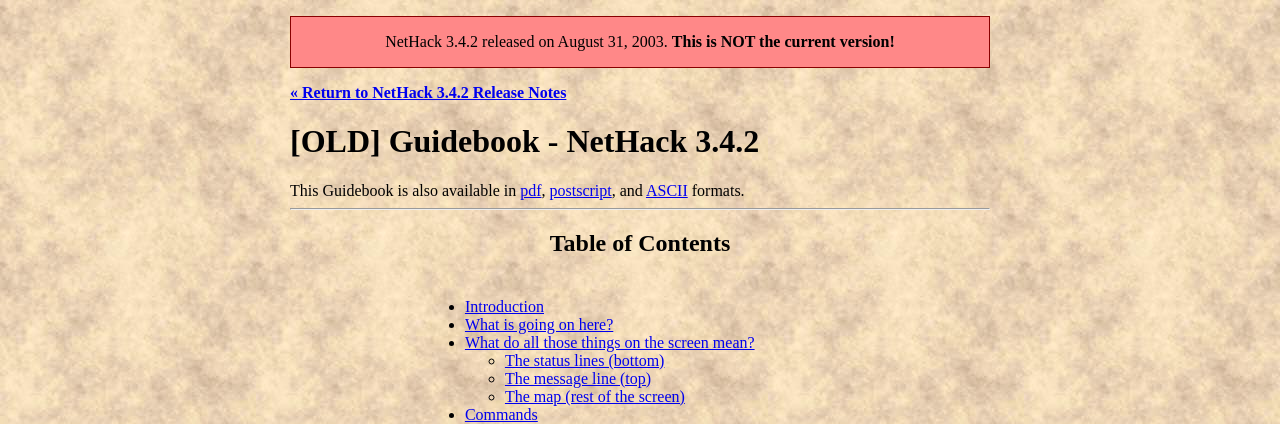
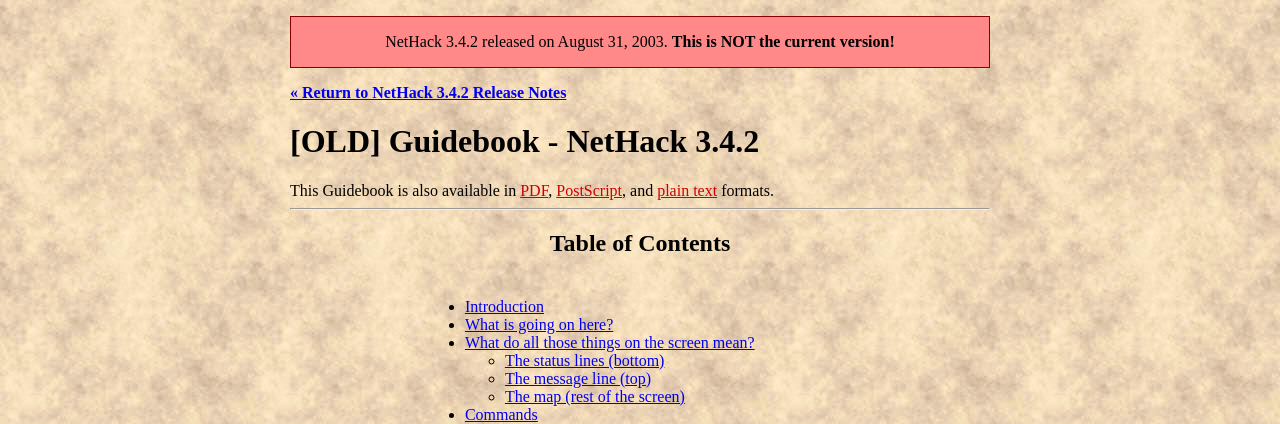
Before and after one commit to tung/nethack-www, a Jekyll site: the page built from v342/guidebook.html, in a window 1280 px wide. Shown: the top 424 px of the page. Built offline with Jekyll 4.4.1, drawn with Linux system fonts in a browser that asks for light colours.

Commit message:
Fix NetHack 3.4.2 Guidebook links
Elevate `#` and `#TODO` link coloring from `default.css` to `common.css`
while we're at it.

The alternate Guidebook formats will be fixed later.

```diff
--- a/styles/common.css
+++ b/styles/common.css
@@ -6,6 +6,10 @@
     font-family: "Times New Roman", serif;
     margin: 0;
     padding: 0;
+}
+
+a[href="#"], a[href="#TODO"] {
+    color: #c00;
 }
 
 #version-date {
--- a/styles/default.css
+++ b/styles/default.css
@@ -2,10 +2,6 @@
     margin-left: auto;
     margin-right: auto;
     max-width: 1000px;
-}
-
-a[href="#"], a[href="#TODO"] {
-    color: #c00;
 }
 
 a:visited {
--- a/v342/guidebook.html
+++ b/v342/guidebook.html
@@ -8,111 +8,111 @@
     url: release.html
 ---
 This Guidebook is also available in
-<a href="http://nethack.sourceforge.net/docs/nh342/Guidebook.pdf">pdf</a>,
-<a href="http://nethack.sourceforge.net/docs/nh342/Guidebook.ps">postscript</a>,
+<a href="#TODO">PDF</a>,
+<a href="#TODO">PostScript</a>,
 and
-<a href="http://nethack.sourceforge.net/docs/nh342/Guidebook.txt">ASCII</a>
+<a href="#TODO">plain text</a>
 formats.
 <hr>
 <center><h2>
 <a name="_TOC">Table of Contents</a>
 </h2></center><br>
 <center><table><tr><td><ul>
-<li><a href="Guidebook.html#_TOCentry_1">Introduction
-</a>
-<li><a href="Guidebook.html#_TOCentry_2">What is going on here?
-</a>
-<li><a href="Guidebook.html#_TOCentry_3">What do all those things on the screen mean?
-</a>
-<ul><li><a href="Guidebook.html#_TOCentry_4">The status lines (bottom)
-</a>
-<li><a href="Guidebook.html#_TOCentry_5">The message line (top)
-</a>
-<li><a href="Guidebook.html#_TOCentry_6">The map (rest of the screen)
-</a>
-</ul><li><a href="Guidebook.html#_TOCentry_7">Commands
-</a>
-<li><a href="Guidebook.html#_TOCentry_8">Rooms and corridors
-</a>
-<ul><li><a href="Guidebook.html#_TOCentry_9">Doorways
-</a>
-<li><a href="Guidebook.html#_TOCentry_10">Traps (`^')
-</a>
-<li><a href="Guidebook.html#_TOCentry_11">Stairs (`&lt;', `&gt;')
-</a>
-<li><a href="Guidebook.html#_TOCentry_12">Ladders (`&lt;', `&gt;')
-</a>
-</ul><li><a href="Guidebook.html#_TOCentry_13">Monsters
-</a>
-<ul><li><a href="Guidebook.html#_TOCentry_14">Fighting
-</a>
-<li><a href="Guidebook.html#_TOCentry_15">Your pet
-</a>
-<li><a href="Guidebook.html#_TOCentry_16">Steeds
-</a>
-<li><a href="Guidebook.html#_TOCentry_17">Bones levels
-</a>
-</ul><li><a href="Guidebook.html#_TOCentry_18">Objects
-</a>
-<ul><li><a href="Guidebook.html#_TOCentry_19">Curses and Blessings
-</a>
-<li><a href="Guidebook.html#_TOCentry_20">Weapons (`)')
-</a>
-<ul><li><a href="Guidebook.html#_TOCentry_21">Throwing and shooting
-</a>
-<li><a href="Guidebook.html#_TOCentry_22">Weapon proficiency
-</a>
-</ul><li><a href="Guidebook.html#_TOCentry_23">Armor (`[')
-</a>
-<li><a href="Guidebook.html#_TOCentry_24">Food (`%')
-</a>
-<li><a href="Guidebook.html#_TOCentry_25">Scrolls (`?')
-</a>
-<li><a href="Guidebook.html#_TOCentry_26">Potions (`!')
-</a>
-<li><a href="Guidebook.html#_TOCentry_27">Wands (`/')
-</a>
-<li><a href="Guidebook.html#_TOCentry_28">Rings (`=')
-</a>
-<li><a href="Guidebook.html#_TOCentry_29">Spellbooks (`+')
-</a>
-<li><a href="Guidebook.html#_TOCentry_30">Tools (`(')
-</a>
-<ul><li><a href="Guidebook.html#_TOCentry_31">Containers
-</a>
-</ul><li><a href="Guidebook.html#_TOCentry_32">Amulets (`&quot;')
-</a>
-<li><a href="Guidebook.html#_TOCentry_33">Gems (`*')
-</a>
-<li><a href="Guidebook.html#_TOCentry_34">Large rocks (``')
-</a>
-<li><a href="Guidebook.html#_TOCentry_35">Gold (`$')
-</a>
-</ul><li><a href="Guidebook.html#_TOCentry_36">Conduct
-</a>
-<li><a href="Guidebook.html#_TOCentry_37">Options
-</a>
-<ul><li><a href="Guidebook.html#_TOCentry_38">Setting the options
-</a>
-<li><a href="Guidebook.html#_TOCentry_39">Using the NETHACKOPTIONS environment variable
-</a>
-<li><a href="Guidebook.html#_TOCentry_40">Using a configuration file
-</a>
-<li><a href="Guidebook.html#_TOCentry_41">Customization options
-</a>
-<li><a href="Guidebook.html#_TOCentry_42">Window Port Customization options
-</a>
-<li><a href="Guidebook.html#_TOCentry_43">Platform-specific Customization options
-</a>
-<li><a href="Guidebook.html#_TOCentry_44">Configuring User Sounds
-</a>
-<li><a href="Guidebook.html#_TOCentry_45">Configuring NetHack for Play by the Blind
-</a>
-</ul><li><a href="Guidebook.html#_TOCentry_46">Scoring
-</a>
-<li><a href="Guidebook.html#_TOCentry_47">Explore mode
-</a>
-<li><a href="Guidebook.html#_TOCentry_48">Credits
+<li><a href="#_TOCentry_1">Introduction
+</a>
+<li><a href="#_TOCentry_2">What is going on here?
+</a>
+<li><a href="#_TOCentry_3">What do all those things on the screen mean?
+</a>
+<ul><li><a href="#_TOCentry_4">The status lines (bottom)
+</a>
+<li><a href="#_TOCentry_5">The message line (top)
+</a>
+<li><a href="#_TOCentry_6">The map (rest of the screen)
+</a>
+</ul><li><a href="#_TOCentry_7">Commands
+</a>
+<li><a href="#_TOCentry_8">Rooms and corridors
+</a>
+<ul><li><a href="#_TOCentry_9">Doorways
+</a>
+<li><a href="#_TOCentry_10">Traps (`^')
+</a>
+<li><a href="#_TOCentry_11">Stairs (`&lt;', `&gt;')
+</a>
+<li><a href="#_TOCentry_12">Ladders (`&lt;', `&gt;')
+</a>
+</ul><li><a href="#_TOCentry_13">Monsters
+</a>
+<ul><li><a href="#_TOCentry_14">Fighting
+</a>
+<li><a href="#_TOCentry_15">Your pet
+</a>
+<li><a href="#_TOCentry_16">Steeds
+</a>
+<li><a href="#_TOCentry_17">Bones levels
+</a>
+</ul><li><a href="#_TOCentry_18">Objects
+</a>
+<ul><li><a href="#_TOCentry_19">Curses and Blessings
+</a>
+<li><a href="#_TOCentry_20">Weapons (`)')
+</a>
+<ul><li><a href="#_TOCentry_21">Throwing and shooting
+</a>
+<li><a href="#_TOCentry_22">Weapon proficiency
+</a>
+</ul><li><a href="#_TOCentry_23">Armor (`[')
+</a>
+<li><a href="#_TOCentry_24">Food (`%')
+</a>
+<li><a href="#_TOCentry_25">Scrolls (`?')
+</a>
+<li><a href="#_TOCentry_26">Potions (`!')
+</a>
+<li><a href="#_TOCentry_27">Wands (`/')
+</a>
+<li><a href="#_TOCentry_28">Rings (`=')
+</a>
+<li><a href="#_TOCentry_29">Spellbooks (`+')
+</a>
+<li><a href="#_TOCentry_30">Tools (`(')
+</a>
+<ul><li><a href="#_TOCentry_31">Containers
+</a>
+</ul><li><a href="#_TOCentry_32">Amulets (`&quot;')
+</a>
+<li><a href="#_TOCentry_33">Gems (`*')
+</a>
+<li><a href="#_TOCentry_34">Large rocks (``')
+</a>
+<li><a href="#_TOCentry_35">Gold (`$')
+</a>
+</ul><li><a href="#_TOCentry_36">Conduct
+</a>
+<li><a href="#_TOCentry_37">Options
+</a>
+<ul><li><a href="#_TOCentry_38">Setting the options
+</a>
+<li><a href="#_TOCentry_39">Using the NETHACKOPTIONS environment variable
+</a>
+<li><a href="#_TOCentry_40">Using a configuration file
+</a>
+<li><a href="#_TOCentry_41">Customization options
+</a>
+<li><a href="#_TOCentry_42">Window Port Customization options
+</a>
+<li><a href="#_TOCentry_43">Platform-specific Customization options
+</a>
+<li><a href="#_TOCentry_44">Configuring User Sounds
+</a>
+<li><a href="#_TOCentry_45">Configuring NetHack for Play by the Blind
+</a>
+</ul><li><a href="#_TOCentry_46">Scoring
+</a>
+<li><a href="#_TOCentry_47">Explore mode
+</a>
+<li><a href="#_TOCentry_48">Credits
 </a>
 </ul></td></tr></table></center><hr>
 <h1 align=center>A Guide to the Mazes of Menace
@@ -163,7 +163,7 @@
 gather your gear, eat what may be your last meal outside, and enter the
 dungeon...
 
-<h5 align=right>[Back to <a href="Guidebook.html#_TOC">Table of Contents</a>.]</h5><h2><a name="_TOCentry_2">2 What is going on here?
+<h5 align=right>[Back to <a href="#_TOC">Table of Contents</a>.]</h5><h2><a name="_TOCentry_2">2 What is going on here?
 </a></h2><p>You have just begun a game of NetHack.  Your goal is to grab as much
 treasure as you can, retrieve the Amulet of Yendor, and escape the
 Mazes of Menace alive.
@@ -229,7 +229,7 @@
 (including other orcs).  Above all others, Orcs hate Elves with a passion
 unequalled, and will go out of their way to kill one at any opportunity.
 The armor and weapons fashioned by the Orcs are typically of inferior quality.
-<h5 align=right>[Back to <a href="Guidebook.html#_TOC">Table of Contents</a>.]</h5><h2><a name="_TOCentry_3">3 What do all those things on the screen mean?
+<h5 align=right>[Back to <a href="#_TOC">Table of Contents</a>.]</h5><h2><a name="_TOCentry_3">3 What do all those things on the screen mean?
 </a></h2><p>On the screen is kept a map of where you have
 been and what you have seen on the current dungeon level; as you
 explore more of the level, it appears on the screen in front of you.
@@ -482,7 +482,7 @@
 symbol represents with the `/' command (see the next section for
 more info).
 
-<h5 align=right>[Back to <a href="Guidebook.html#_TOC">Table of Contents</a>.]</h5><h2><a name="_TOCentry_7">4 Commands
+<h5 align=right>[Back to <a href="#_TOC">Table of Contents</a>.]</h5><h2><a name="_TOCentry_7">4 Commands
 </a></h2><p>Commands are initiated by typing one or two characters.  Some commands,
 like ``search'', do not require that any more information be collected by
 NetHack.  Other commands might require additional information, for
@@ -994,7 +994,7 @@
 <dd>
 Untrap a trap, door, or chest.  Same as ``#untrap'' or ``M-u''.
 
-</dl><h5 align=right>[Back to <a href="Guidebook.html#_TOC">Table of Contents</a>.]</h5><h2><a name="_TOCentry_8">5 Rooms and corridors
+</dl><h5 align=right>[Back to <a href="#_TOC">Table of Contents</a>.]</h5><h2><a name="_TOCentry_8">5 Rooms and corridors
 </a></h2><p>Rooms and corridors in the dungeon are either lit or dark.
 Any lit areas within your line of sight will be displayed;
 dark areas are only displayed if they are within one space of you.
@@ -1059,7 +1059,7 @@
 </a></h3><p>Ladders serve the same purpose as staircases, and the two types of
 inter-level connections are nearly indistinguishable during game play.
 
-<h5 align=right>[Back to <a href="Guidebook.html#_TOC">Table of Contents</a>.]</h5><h2><a name="_TOCentry_13">6 Monsters
+<h5 align=right>[Back to <a href="#_TOC">Table of Contents</a>.]</h5><h2><a name="_TOCentry_13">6 Monsters
 </a></h2><p>Monsters you cannot see are not displayed on the screen.  Beware!
 You may suddenly come upon one in a dark place.  Some magic items can
 help you locate them before they locate you (which some monsters can do
@@ -1125,7 +1125,7 @@
 former player; it is probably still lurking around, gloating over its
 last victory.
 
-<h5 align=right>[Back to <a href="Guidebook.html#_TOC">Table of Contents</a>.]</h5><h2><a name="_TOCentry_18">7 Objects
+<h5 align=right>[Back to <a href="#_TOC">Table of Contents</a>.]</h5><h2><a name="_TOCentry_18">7 Objects
 </a></h2><p>When you find something in the dungeon, it is common to want to pick
 it up.  In NetHack, this is accomplished automatically by walking over
 the object (unless you turn off the
@@ -1512,7 +1512,7 @@
 of monsters in the dungeon that may be influenced by the amount of gold
 you are carrying (shopkeepers aside).
 
-<h5 align=right>[Back to <a href="Guidebook.html#_TOC">Table of Contents</a>.]</h5><h2><a name="_TOCentry_36">8 Conduct
+<h5 align=right>[Back to <a href="#_TOC">Table of Contents</a>.]</h5><h2><a name="_TOCentry_36">8 Conduct
 </a></h2><p>As if winning NetHack were not difficult enough, certain players
 seek to challenge themselves by imposing restrictions on the
 way they play the game.  The game automatically tracks some of
@@ -1609,7 +1609,7 @@
 game offers you an opportunity to make a wish for an item, you may
 choose ``nothing'' if you want to decline.
 
-<h5 align=right>[Back to <a href="Guidebook.html#_TOC">Table of Contents</a>.]</h5><h2><a name="_TOCentry_37">9 Options
+<h5 align=right>[Back to <a href="#_TOC">Table of Contents</a>.]</h5><h2><a name="_TOCentry_37">9 Options
 </a></h2><p>Due to variations in personal tastes and conceptions of how NetHack
 should do things, there are options you can set to change how NetHack
 behaves.
@@ -2469,7 +2469,7 @@
 default representation of the dungeon using standard ASCII characters
 with fancier characters from extended character sets, and these fancier
 characters can annoy screen-readers.
-</dl><h5 align=right>[Back to <a href="Guidebook.html#_TOC">Table of Contents</a>.]</h5><h2><a name="_TOCentry_46">10 Scoring
+</dl><h5 align=right>[Back to <a href="#_TOC">Table of Contents</a>.]</h5><h2><a name="_TOCentry_46">10 Scoring
 </a></h2><p>NetHack maintains a list of the top scores or scorers on your machine,
 depending on how it is set up.  In the latter case, each account on
 the machine can post only one non-winning score on this list.  If
@@ -2489,7 +2489,7 @@
 <p>If you just want to see what the current top players/games list is, you
 can type <b>nethack -s all</b> on most versions.
 
-<h5 align=right>[Back to <a href="Guidebook.html#_TOC">Table of Contents</a>.]</h5><h2><a name="_TOCentry_47">11 Explore mode
+<h5 align=right>[Back to <a href="#_TOC">Table of Contents</a>.]</h5><h2><a name="_TOCentry_47">11 Explore mode
 </a></h2><p>NetHack is an intricate and difficult game.  Novices might falter
 in fear, aware of their ignorance of the means to survive.  Well, fear
 not.  Your dungeon may come equipped with an ``explore'' or ``discovery''
@@ -2501,7 +2501,7 @@
 the game.  The other benefits of explore mode are left for the trepid
 reader to discover.
 
-<h5 align=right>[Back to <a href="Guidebook.html#_TOC">Table of Contents</a>.]</h5><h2><a name="_TOCentry_48">12 Credits
+<h5 align=right>[Back to <a href="#_TOC">Table of Contents</a>.]</h5><h2><a name="_TOCentry_48">12 Credits
 </a></h2><p>The original <i>hack</i> game was modeled on the Berkeley
 UNIX<i>rogue</i> game.  Large portions of this paper were shamelessly
 cribbed from <i>A Guide to the Dungeons of Doom</i>, by Michael C. Toy
@@ -2687,7 +2687,7 @@
 
 </pre></table>
 <br>
-<h5>Brand and product names are trademarks or registered trademarks of their respective holders.</h5><h5 align=right>[Back to <a href="Guidebook.html#_TOC">Table of Contents</a>.]</h5>
+<h5>Brand and product names are trademarks or registered trademarks of their respective holders.</h5><h5 align=right>[Back to <a href="#_TOC">Table of Contents</a>.]</h5>
 <!--
 NetHack is Copyright 1985-2003 by Stichting Mathematisch Centrum
 and M. Stephenson.  See
```
